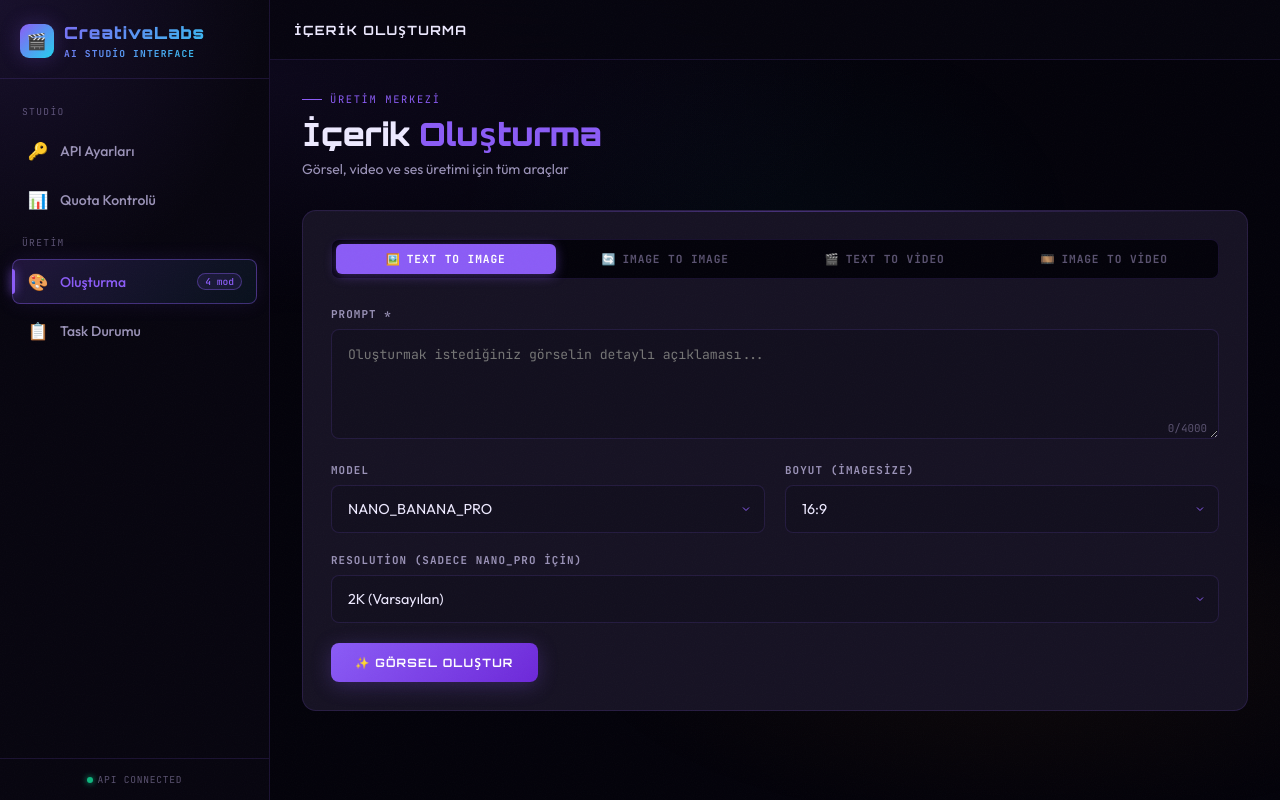
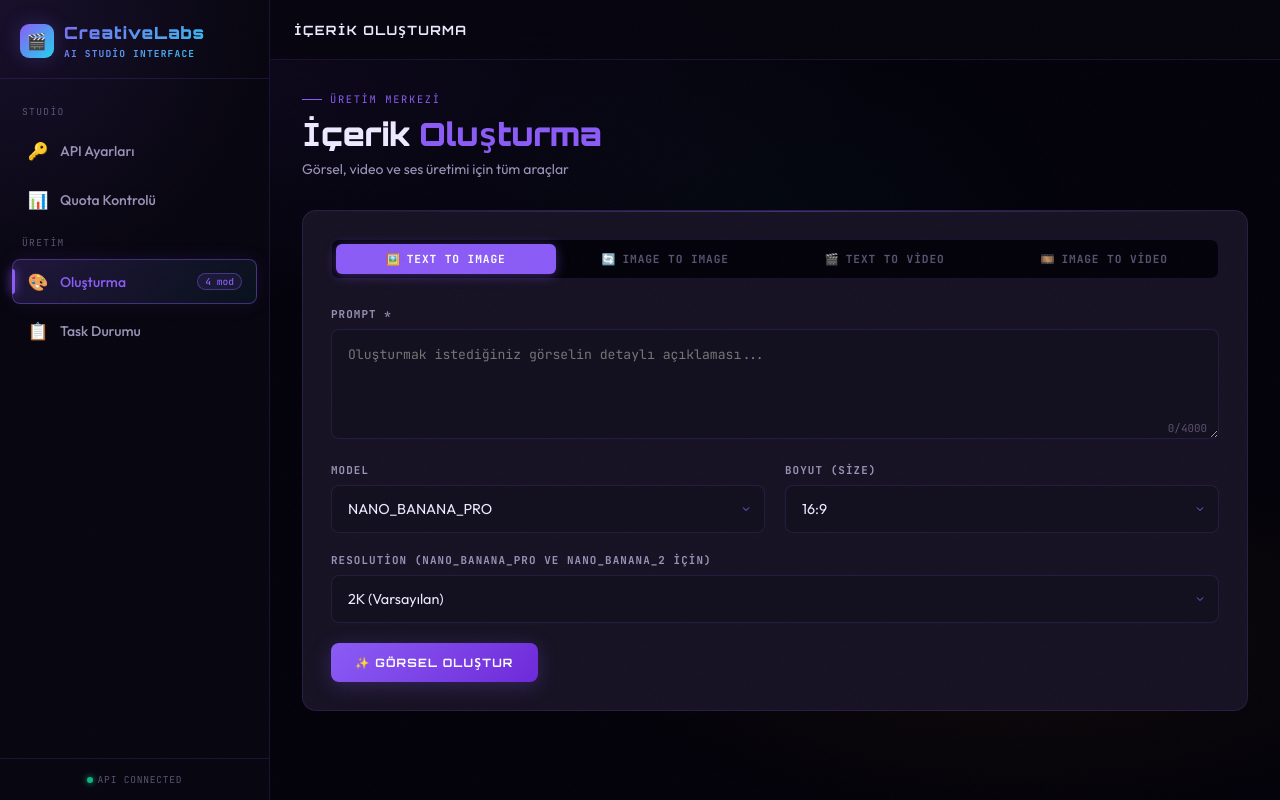
Before and after one commit to deneee3444-wq/api, a Flask app: page / in a window 1280 px wide, after a click that opens the changed part. Run offline with Flask 3, Linux system fonts and the light colour scheme; some libraries are stand-ins or nearby versions.

Commit message:
Update index.html

```diff
--- a/templates/index.html
+++ b/templates/index.html
@@ -1338,7 +1338,7 @@
                                 </select>
                             </div>
                             <div class="form-group">
-                                <label for="imageSize">Boyut (imageSize)</label>
+                                <label for="imageSize">Boyut (size)</label>
                                 <select id="imageSize">
                                     <option value="16:9" selected>16:9</option>
                                     <option value="9:16">9:16</option>
@@ -1350,7 +1350,7 @@
                             </div>
                         </div>
                         <div class="form-group" id="imageResolutionGroup">
-                            <label for="imageResolution">Resolution (Sadece NANO_PRO için)</label>
+                            <label for="imageResolution">Resolution (NANO_BANANA_PRO ve NANO_BANANA_2 için)</label>
                             <select id="imageResolution">
                                 <option value="2K" selected>2K (Varsayılan)</option>
                                 <option value="1K">1K</option>
@@ -1380,7 +1380,7 @@
                                 </select>
                             </div>
                             <div class="form-group">
-                                <label for="i2iSize">Boyut (imageSize)</label>
+                                <label for="i2iSize">Boyut (size)</label>
                                 <select id="i2iSize">
                                     <option value="16:9" selected>16:9</option>
                                     <option value="9:16">9:16</option>
@@ -1392,7 +1392,7 @@
                             </div>
                         </div>
                         <div class="form-group" id="i2iResolutionGroup">
-                            <label for="i2iResolution">Resolution (Sadece NANO_PRO için)</label>
+                            <label for="i2iResolution">Resolution (NANO_BANANA_PRO ve NANO_BANANA_2 için)</label>
                             <select id="i2iResolution">
                                 <option value="2K" selected>2K (Varsayılan)</option>
                                 <option value="1K">1K</option>
@@ -1675,7 +1675,7 @@
             const body = {
                 prompt: prompt,
                 model: document.getElementById('imageModel').value,
-                imageSize: document.getElementById('imageSize').value
+                size: document.getElementById('imageSize').value
             };
 
             // NANO_PRO / NANO_2 için resolution ekle
@@ -1691,7 +1691,7 @@
                     const base64 = await fileToBase64(fileInput.files[i]);
                     images.push(base64);
                 }
-                body.images = images;
+                body.reference_images = images;
             }
 
             try {
@@ -1710,19 +1710,19 @@
             const model = document.getElementById('i2vModel').value;
             const isVeo = model === 'VEO_3';
 
-            // Sub-tab nav: sadece VEO_3_1'de göster
+            // Sub-tab nav: sadece VEO_3'te göster
             document.getElementById('i2vSubTabNav').style.display = isVeo ? 'flex' : 'none';
 
-            // End Frame: sadece VEO_3_1'de göster
+            // End Frame: sadece VEO_3'te göster
             document.getElementById('i2vEndFrameGroup').style.display = isVeo ? 'block' : 'none';
 
-            // End Frame label: VEO_3_1'de isteğe bağlı olduğunu belirt
+            // End Frame label: VEO_3'te isteğe bağlı olduğunu belirt
             const endFrameLabel = document.getElementById('i2vEndFrameLabel');
             if (endFrameLabel) {
                 endFrameLabel.textContent = isVeo ? 'End Frame (isteğe bağlı)' : 'End Frame *';
             }
 
-            // Reference Images paneli: sadece VEO_3_1'de erişilebilir
+            // Reference Images paneli: sadece VEO_3'te erişilebilir
             document.getElementById('subtab-refimages').style.display = 'none';
 
             // Start Frame panelini her zaman aktif yap
@@ -1758,7 +1758,7 @@
             const body = {
                 prompt,
                 model: document.getElementById('i2iModel').value,
-                imageSize: document.getElementById('i2iSize').value
+                size: document.getElementById('i2iSize').value
             };
 
             if (body.model === 'NANO_BANANA_PRO' || body.model === 'NANO_BANANA_2') {
@@ -1771,7 +1771,7 @@
                 for (let i = 0; i < refInput.files.length; i++) {
                     images.push(await fileToBase64(refInput.files[i]));
                 }
-                body.images = images;
+                body.reference_images = images;
             }
 
             try {
@@ -1850,7 +1850,7 @@
                 if (!startInput.files || startInput.files.length === 0) {
                     alert('Lütfen Start Frame resmi seçin!'); return;
                 }
-                body.image = await fileToBase64(startInput.files[0]);
+                body.start_frame = await fileToBase64(startInput.files[0]);
 
                 const endInput = document.getElementById('i2vEndFrame');
                 if (endInput.files && endInput.files.length > 0) {
```
